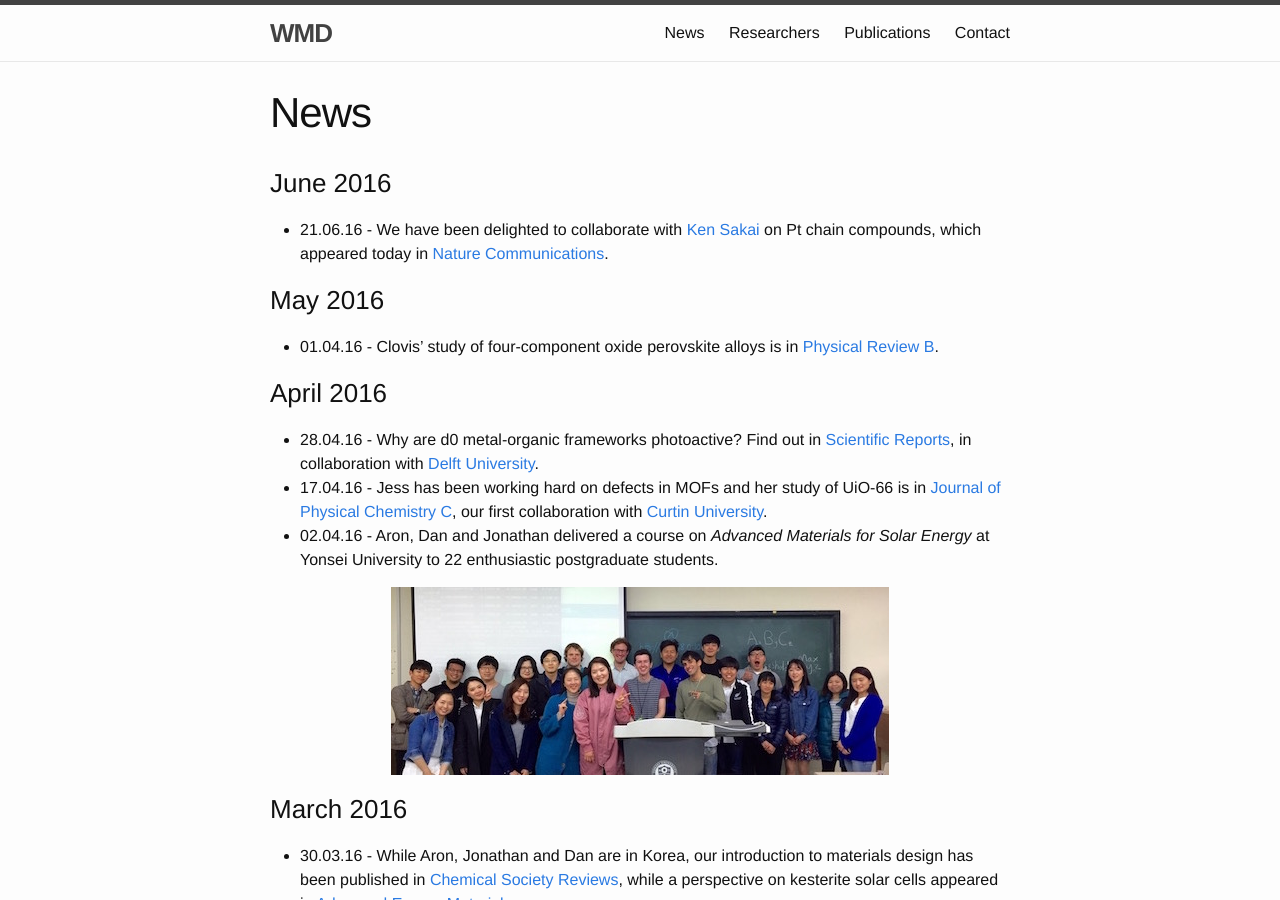
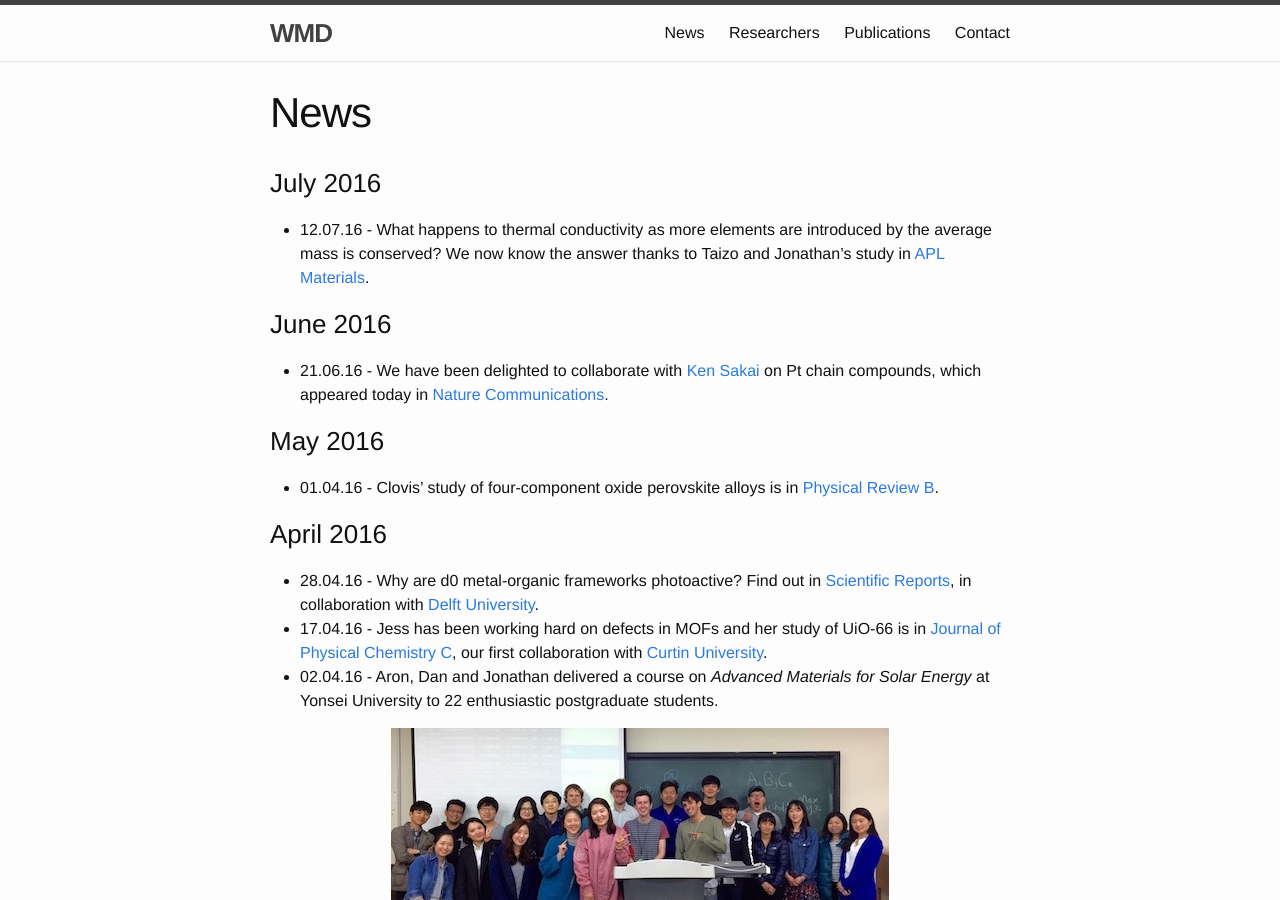
Before and after one commit to WMD-group/WMD-group.github.io, a Jekyll site: the page built from a_news.md, in a window 1280 px wide and 900 px high. Built offline with Jekyll 4.4.1, drawn with Linux system fonts in a browser that asks for light colours.

Commit message:
APL Mater

```diff
--- a/a_news.md
+++ b/a_news.md
@@ -3,6 +3,9 @@ layout: page
 title: News
 permalink: /news/
 ---
+
+### July 2016
+* 12.07.16 - What happens to thermal conductivity as more elements are introduced by the average mass is conserved? We now know the answer thanks to Taizo and Jonathan's study in [APL Materials](http://scitation.aip.org/content/aip/journal/aplmater/4/10/10.1063/1.4955401).
 
 ### June 2016
 * 21.06.16 - We have been delighted to collaborate with [Ken Sakai](http://www.scc.kyushu-u.ac.jp/Sakutai/index.eng.html) on Pt chain compounds, which appeared today in [Nature Communications](http://www.nature.com/ncomms/2016/160620/ncomms11950/abs/ncomms11950.html).
```
